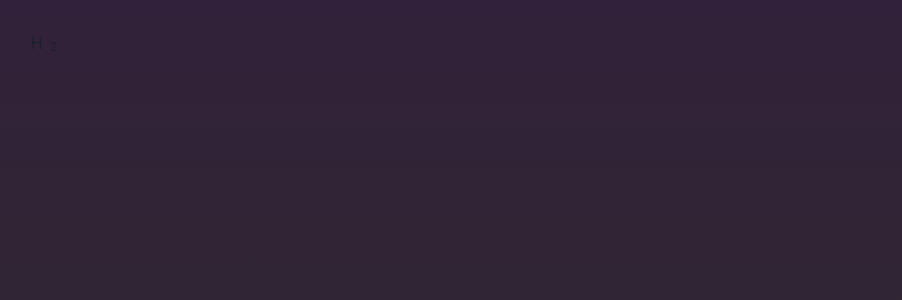
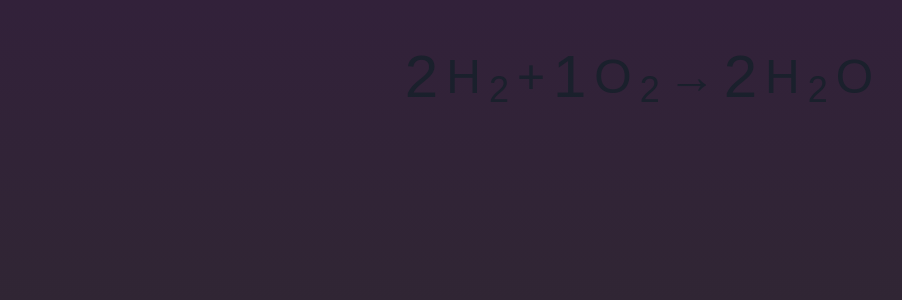
Before and after one commit to jdvober/chemical-equation-balancer, a React (Vite) app: page / in a window 1280 px wide. Shown: the top 300 px of the page, without its empty margins (1-903 px from the left). Built offline with nearby package versions, Linux system fonts and the light colour scheme.

Commit message:
added coefficients

```diff
--- a/src/App.tsx
+++ b/src/App.tsx
@@ -1,11 +1,13 @@
 import "./App.css"
 
-import { ChemicalElement } from "./components/ChemicalElement/ChemicalElement"
+import { Center } from "@chakra-ui/react"
+
+import { Formula } from "./components/Formula/Formula"
 
 export const App = () => {
 	return (
-		<div>
-			<ChemicalElement chemicalElement="H" subscript={2} />
-		</div>
+		<Center fontSize="5xl">
+			<Formula />
+		</Center>
 	)
 }
--- a/src/components/ChemicalCompound/ChemicalCompound.tsx
+++ b/src/components/ChemicalCompound/ChemicalCompound.tsx
@@ -1,12 +1,35 @@
 import React from "react"
 
-import { Box } from "@chakra-ui/react"
+import { HStack, Text } from "@chakra-ui/react"
 
-type ChemicalCompoundProps = { compound: ChemicalCompound }
+import { useMainStore } from "../../stores/MainStore.ts"
+import { ChemicalElement } from "../ChemicalElement/ChemicalElement"
+
+type ChemicalCompoundProps = { compound: ChemicalCompound; index: number }
 export const ChemicalCompound: React.FC<ChemicalCompoundProps> = ({
 	compound,
+	index,
 }) => {
-	return compound.elements.map((e) => {
-		return <Box>{e.symbol}</Box>
-	})
+	const formula = useMainStore((state) => state.formula)
+	return (
+		<HStack className="compound">
+			{compound.elements.map((element) => (
+				<HStack>
+					<ChemicalElement
+						symbol={element.symbol}
+						subscript={element.subscript}
+					/>
+					{compound.isReactant === true ? (
+						index < formula.reactants.length - 1 ? (
+							<Text>+</Text>
+						) : (
+							<Text>→</Text>
+						)
+					) : index < formula.products.length - 1 ? (
+						<Text>+</Text>
+					) : null}
+				</HStack>
+			))}
+		</HStack>
+	)
 }
--- a/src/components/ChemicalElement/ChemicalElement.tsx
+++ b/src/components/ChemicalElement/ChemicalElement.tsx
@@ -3,19 +3,21 @@ import React from "react"
 import { Box, HStack, Text } from "@chakra-ui/react"
 
 type ChemicalElementProps = {
-	chemicalElement: string
+	symbol: ChemicalSymbol
 	subscript?: number
 }
 export const ChemicalElement: React.FC<ChemicalElementProps> = ({
-	chemicalElement,
+	symbol,
 	subscript,
 }) => {
 	return (
 		<Box className="ChemicalElement">
 			<HStack>
-				<Text>{chemicalElement}</Text>
-				{subscript && subscript != 0 && subscript != 1 ? (
-					<sub>{subscript}</sub>
+				<Text>{symbol}</Text>
+				{subscript && !(subscript <= 1) ? (
+					<Text>
+						<sub>{subscript}</sub>
+					</Text>
 				) : null}
 			</HStack>
 		</Box>
--- /dev/null
+++ b/src/components/Coefficient/Coefficient.tsx
@@ -0,0 +1,22 @@
+import React from "react"
+
+import { NumberInput, Text } from "@chakra-ui/react"
+
+import { useMainStore } from "../../stores/MainStore.ts"
+
+type CoefficientProps = { isReactant: boolean; index: number }
+export const Coefficient: React.FC<CoefficientProps> = ({
+	isReactant,
+	index,
+}) => {
+	const formula = useMainStore((state) => state.formula)
+	return (
+		<NumberInput defaultValue={1} precision={0} value={index}>
+			<Text fontSize={"6xl"}>
+				{isReactant === true
+					? formula.reactants[index].coefficient
+					: formula.products[index].coefficient}
+			</Text>
+		</NumberInput>
+	)
+}
--- /dev/null
+++ b/src/components/Formula/Formula.tsx
@@ -0,0 +1,36 @@
+import React from "react"
+
+import { HStack } from "@chakra-ui/react"
+
+import { useMainStore } from "../../stores/MainStore.ts"
+import { ChemicalCompound } from "../ChemicalCompound/ChemicalCompound"
+import { Coefficient } from "../Coefficient/Coefficient"
+
+type FormulaProps = {}
+
+export const Formula: React.FC<FormulaProps> = () => {
+	const formula = useMainStore((state) => state.formula)
+
+	return (
+		<div className="formula">
+			<HStack>
+				{formula.reactants.map((reactant, reactantIndex) => (
+					<HStack>
+						<Coefficient index={reactantIndex} isReactant={true} />
+						<ChemicalCompound
+							compound={reactant}
+							index={reactantIndex}></ChemicalCompound>
+					</HStack>
+				))}
+				{formula.products.map((product, productIndex) => (
+					<HStack>
+						<Coefficient index={productIndex} isReactant={false} />
+						<ChemicalCompound
+							compound={product}
+							index={productIndex}></ChemicalCompound>
+					</HStack>
+				))}
+			</HStack>
+		</div>
+	)
+}
--- a/src/stores/MainStore.ts
+++ b/src/stores/MainStore.ts
@@ -1,6 +1,87 @@
 import { create } from "zustand"
 
 // import { persist } from "zustand/middleware"
+
+
+interface State {
+	formula: {
+		reactants: ChemicalReactant[],
+		products: ChemicalProduct[]
+	}
+}
+
+export const useMainStore = create<State>()(
+	/* persist(*/
+	( /*set*/ ) => ( { /* (set, get)*/
+		formula: {
+			reactants: [ {
+				coefficient: 2,
+				elements: [
+					{
+
+						symbol: "H",
+						subscript: 2
+					}
+				],
+				isReactant: true
+			},
+			{
+				coefficient: 1,
+				elements: [
+					{
+						symbol: "O",
+						subscript: 2
+					}
+				],
+				isReactant: true
+			} ],
+			products: [
+
+				{
+					coefficient: 2,
+					elements: [
+						{
+							symbol: "H",
+							subscript: 2
+						},
+						{
+							symbol: "O",
+							subscript: 1
+						}
+					],
+					isReactant: false
+				}
+			]
+
+
+		}
+		// electrons: [
+
+		// ],
+		// addElectron: () => set( ( state ) => ( {
+		// 	electrons:
+		// 		[ ...state.electrons, {
+		// 			id: state.electrons.length,
+		// 			energyLevel: determineEnergyLevel( state.electrons ),
+		// 		}, ]
+
+		// } ) ),
+		// removeElectron: () => set( ( state ) => ( {
+		// 	electrons: state.electrons.length != 0 ? state.electrons.slice( 0, -1 ) : state.electrons
+		// } ) ),
+		// totalEnergyLevels: 4,
+		// updateTotalEnergyLevels: ( newTotalEnergyLevels ) => set( () => ( { totalEnergyLevels: newTotalEnergyLevels } ) ),
+	}
+		// ),
+		// {
+		// name: "main-storage",
+		// getStorage: () => sessionStorage,
+		// }
+	) )
+
+/*
+If you would like to use localstorage or sessionstorage, uncomment the commented "persist" sections and see zustand documentation
+*/
 
 // ₀₁₂₃₄₅₆₇₈₉→
 
@@ -49,75 +130,3 @@ Schema
 
 
 */
-
-interface State {
-}
-
-export const useMainStore = create<State>()(
-	// persist(
-	( set ) => ( { // (set, get)
-		formula: {
-			reactants: [ {
-				coefficient: 2,
-				elements: [
-					{
-
-						subscript: 2
-					}
-				]
-			},
-			{
-				coefficient: 1,
-				elements: [
-					{
-						symbol: "O",
-						subscript: 2
-					}
-				]
-			} ],
-			products: [
-
-				{
-					coefficient: 2,
-					elements: [
-						{
-							symbol: "H",
-							subscript: 2
-						},
-						{
-							symbol: "O",
-							subscript: 1
-						}
-					]
-				}
-			]
-
-
-		}
-		// electrons: [
-
-		// ],
-		// addElectron: () => set( ( state ) => ( {
-		// 	electrons:
-		// 		[ ...state.electrons, {
-		// 			id: state.electrons.length,
-		// 			energyLevel: determineEnergyLevel( state.electrons ),
-		// 		}, ]
-
-		// } ) ),
-		// removeElectron: () => set( ( state ) => ( {
-		// 	electrons: state.electrons.length != 0 ? state.electrons.slice( 0, -1 ) : state.electrons
-		// } ) ),
-		// totalEnergyLevels: 4,
-		// updateTotalEnergyLevels: ( newTotalEnergyLevels ) => set( () => ( { totalEnergyLevels: newTotalEnergyLevels } ) ),
-	}
-		// ),
-		// {
-		// name: "main-storage",
-		// getStorage: () => sessionStorage,
-		// }
-	) )
-
-/*
-If you would like to use localstorage or sessionstorage, uncomment the commented "persist" sections and see zustand documentation
-*/
```
Also changed, not shown: src/types/GlobalTypes.d.ts (+7 -7 lines).
